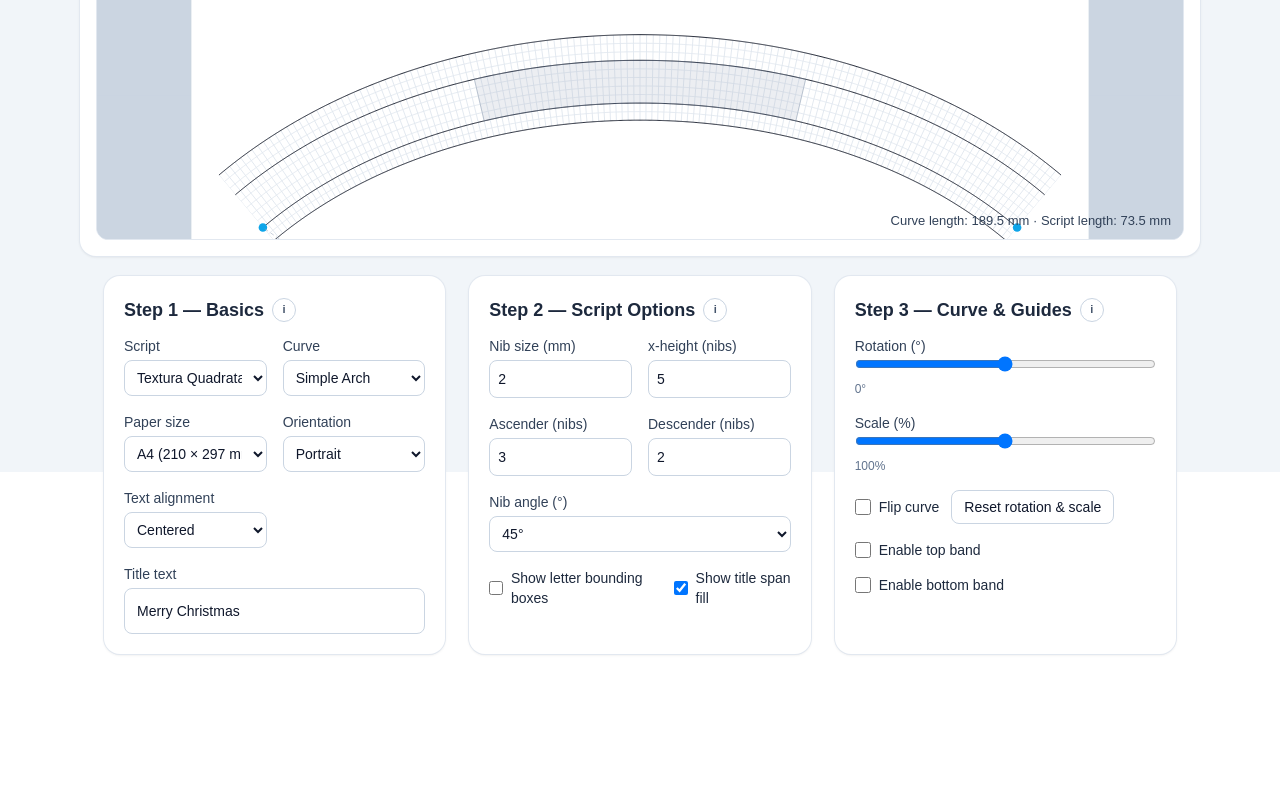
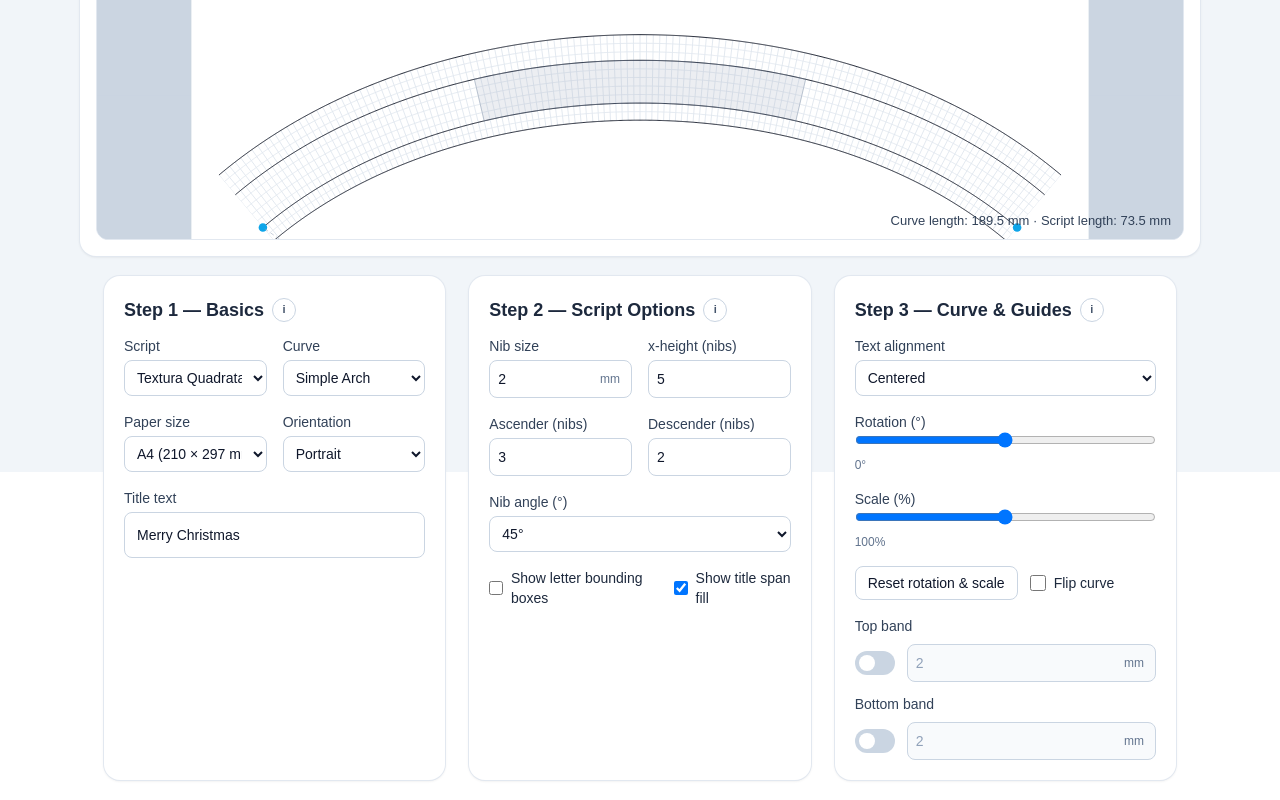
Before and after one commit to mashw/calligraphy-tools, a Next.js app: page /curve in a window 1280 px wide. Shown: the part 328-1128 px from the top of the page. Before the commit the page ends 1002 px from the top, so only its background shows below. Built offline with nearby package versions, Linux system fonts and the light colour scheme.

Commit message:
Refine curve control layout and mm input adornments

```diff
--- a/src/app/curve/page.tsx
+++ b/src/app/curve/page.tsx
@@ -2022,15 +2022,6 @@ export default function CurvedTitlePage() {
               </select>
             </div>
 
-            <div>
-              <label className="font-medium text-slate-700">Text alignment</label>
-              <select className="mt-1 w-full p-2 rounded-lg border border-slate-300" value={align} onChange={e => setAlign(e.target.value as AlignMode)}>
-                <option value="start">Start</option>
-                <option value="center">Centered</option>
-                <option value="end">End</option>
-              </select>
-            </div>
-
             <div className="sm:col-span-2">
               <label className="font-medium text-slate-700">Title text</label>
               <input className="mt-1 w-full p-3 rounded-lg border border-slate-300 text-sm" value={text} onChange={e => setText(e.target.value)} />
@@ -2067,7 +2058,7 @@ export default function CurvedTitlePage() {
             <div className="mt-3 space-y-4">
               <div className="grid grid-cols-2 gap-4">
                 <div>
-                  <label className="font-medium text-slate-700">X-height (mm)</label>
+                  <label className="font-medium text-slate-700">X-height</label>
                   <select
                     className="mt-1 w-full p-2 rounded-lg border border-slate-300"
                     value={xHeightMM}
@@ -2151,28 +2142,34 @@ export default function CurvedTitlePage() {
                   <div className="mt-3 grid grid-cols-1 sm:grid-cols-2 gap-4 text-sm">
                     <div className="flex flex-col gap-1">
                       <span className="text-xs font-mono text-indigo-500">{CAL_WORD}</span>
+                      <div className="relative w-full">
                         <input
                           type="number"
                           step="0.1"
                           min="0"
-                        className="w-full p-2 rounded-lg border border-slate-300 text-sm focus:outline-none focus:ring-2 focus:ring-indigo-500"
-                        placeholder="Lowercase word (mm)"
+                          className="w-full p-2 pr-10 rounded-lg border border-slate-300 text-sm focus:outline-none focus:ring-2 focus:ring-indigo-500"
+                          placeholder="Lowercase word"
                           value={calWordLowerMM}
                           onChange={(e) => setCalWordLowerMM(e.target.value)}
                         />
+                        <span className="pointer-events-none select-none absolute right-3 top-1/2 -translate-y-1/2 text-xs font-medium text-slate-500">mm</span>
+                      </div>
                     </div>
 
                     <div className="flex flex-col gap-1">
                       <span className="text-xs font-mono text-indigo-500">{CAL_WORD_DOUBLE}</span>
+                      <div className="relative w-full">
                         <input
                           type="number"
                           step="0.1"
                           min="0"
-                        className="w-full p-2 rounded-lg border border-slate-300 text-sm focus:outline-none focus:ring-2 focus:ring-indigo-500"
-                        placeholder="Double word (mm)"
+                          className="w-full p-2 pr-10 rounded-lg border border-slate-300 text-sm focus:outline-none focus:ring-2 focus:ring-indigo-500"
+                          placeholder="Double word"
                           value={calWordDoubleMM}
                           onChange={(e) => setCalWordDoubleMM(e.target.value)}
                         />
+                        <span className="pointer-events-none select-none absolute right-3 top-1/2 -translate-y-1/2 text-xs font-medium text-slate-500">mm</span>
+                      </div>
                     </div>
                   </div>
 
@@ -2370,12 +2367,13 @@ export default function CurvedTitlePage() {
           ) : (
             <div className="grid grid-cols-2 gap-4 mt-3">
               <div>
-                <label className="font-medium text-slate-700">Nib size (mm)</label>
+                <label className="font-medium text-slate-700">Nib size</label>
+                <div className="relative mt-1">
                   <input
                     type="number"
                     step="any"
                     min={0.2}
-                  className="mt-1 w-full p-2 rounded-lg border border-slate-300"
+                    className="w-full p-2 pr-10 rounded-lg border border-slate-300"
                     value={nibText}
                     onWheel={(e) => {
                       // Prevent mouse wheel from stepping this number input
@@ -2406,6 +2404,8 @@ export default function CurvedTitlePage() {
                       setNibText(String(Math.max(0.2, v)));
                     }}
                   />
+                  <span className="pointer-events-none select-none absolute right-3 top-1/2 -translate-y-1/2 text-xs font-medium text-slate-500">mm</span>
+                </div>
               </div>
               <div>
                 <label className="font-medium text-slate-700">x-height (nibs)</label>
@@ -2467,6 +2467,15 @@ export default function CurvedTitlePage() {
 
           <div className="grid grid-cols-1 gap-4 mt-3 select-none">
             <div>
+              <label className="font-medium text-slate-700">Text alignment</label>
+              <select className="mt-1 w-full p-2 rounded-lg border border-slate-300" value={align} onChange={e => setAlign(e.target.value as AlignMode)}>
+                <option value="start">Start</option>
+                <option value="center">Centered</option>
+                <option value="end">End</option>
+              </select>
+            </div>
+
+            <div>
               <label className="font-medium text-slate-700">Rotation (°)</label>
               <input type="range" min={-30} max={30} step={1} value={rotDeg} onChange={e => setRotDeg(parseInt(e.target.value, 10))} className="w-full" />
               <div className="text-xs text-slate-500 mt-1">{rotDeg}°</div>
@@ -2479,6 +2488,9 @@ export default function CurvedTitlePage() {
             </div>
 
             <div className="flex flex-wrap items-center gap-3">
+              <button onMouseDown={e => e.preventDefault()} onClick={resetTransform} className="px-3 py-1.5 text-sm rounded-lg border border-slate-300 bg-white hover:bg-slate-50">
+                Reset rotation &amp; scale
+              </button>
               <label className="inline-flex items-center gap-2 text-sm text-slate-800">
                 <input
                   type="checkbox"
@@ -2488,61 +2500,66 @@ export default function CurvedTitlePage() {
                 />
                 Flip curve
               </label>
-              <button onMouseDown={e => e.preventDefault()} onClick={resetTransform} className="px-3 py-1.5 text-sm rounded-lg border border-slate-300 bg-white hover:bg-slate-50">
-                Reset rotation &amp; scale
-              </button>
             </div>
           </div>
 
           <div className="mt-4 space-y-3">
             <div className="space-y-2">
-              <label className="inline-flex items-center gap-2 text-sm text-slate-800">
+              <div className="text-sm font-medium text-slate-700">Top band</div>
+              <div className="flex items-center gap-3">
+                <label className="relative inline-flex items-center cursor-pointer">
                   <input
                     type="checkbox"
-                  className="h-4 w-4 rounded border-slate-300 text-indigo-600"
+                    className="sr-only peer"
                     checked={topBandEnabled}
                     onChange={e => setTopBandEnabled(e.target.checked)}
-                />
-                Enable top band
+                    aria-label="Top band"
+                  />
+                  <span className="w-10 h-6 bg-slate-300 rounded-full transition-colors peer-checked:bg-indigo-600" />
+                  <span className="absolute left-1 top-1 h-4 w-4 rounded-full bg-white transition-transform peer-checked:translate-x-4" />
                 </label>
-              {topBandEnabled && (
-                <div className="flex items-center gap-3">
-                  <label className="font-medium text-slate-700">Top nib (mm)</label>
+                <div className="relative flex-1 min-w-0">
                   <input
                     type="number"
                     step="any"
                     min={0.2}
-                    className="w-full p-2 rounded-lg border border-slate-300"
+                    className="w-full p-2 pr-10 rounded-lg border border-slate-300 disabled:bg-slate-50 disabled:text-slate-400"
                     value={topNibText}
                     onChange={e => setTopNibText(e.target.value)}
-                  />
-                </div>
-              )}
+                    disabled={!topBandEnabled}
+                  />
+                  <span className="pointer-events-none select-none absolute right-3 top-1/2 -translate-y-1/2 text-xs font-medium text-slate-500">mm</span>
+                </div>
+              </div>
             </div>
 
             <div className="space-y-2">
-              <label className="inline-flex items-center gap-2 text-sm text-slate-800">
+              <div className="text-sm font-medium text-slate-700">Bottom band</div>
+              <div className="flex items-center gap-3">
+                <label className="relative inline-flex items-center cursor-pointer">
                   <input
                     type="checkbox"
-                  className="h-4 w-4 rounded border-slate-300 text-indigo-600"
+                    className="sr-only peer"
                     checked={bottomBandEnabled}
                     onChange={e => setBottomBandEnabled(e.target.checked)}
-                />
-                Enable bottom band
+                    aria-label="Bottom band"
+                  />
+                  <span className="w-10 h-6 bg-slate-300 rounded-full transition-colors peer-checked:bg-indigo-600" />
+                  <span className="absolute left-1 top-1 h-4 w-4 rounded-full bg-white transition-transform peer-checked:translate-x-4" />
                 </label>
-              {bottomBandEnabled && (
-                <div className="flex items-center gap-3">
-                  <label className="font-medium text-slate-700">Bottom nib (mm)</label>
+                <div className="relative flex-1 min-w-0">
                   <input
                     type="number"
                     step="any"
                     min={0.2}
-                    className="w-full p-2 rounded-lg border border-slate-300"
+                    className="w-full p-2 pr-10 rounded-lg border border-slate-300 disabled:bg-slate-50 disabled:text-slate-400"
                     value={bottomNibText}
                     onChange={e => setBottomNibText(e.target.value)}
-                  />
-                </div>
-              )}
+                    disabled={!bottomBandEnabled}
+                  />
+                  <span className="pointer-events-none select-none absolute right-3 top-1/2 -translate-y-1/2 text-xs font-medium text-slate-500">mm</span>
+                </div>
+              </div>
             </div>
           </div>
         </div>
```
Lines whose indentation alone changed are shown as unchanged.
